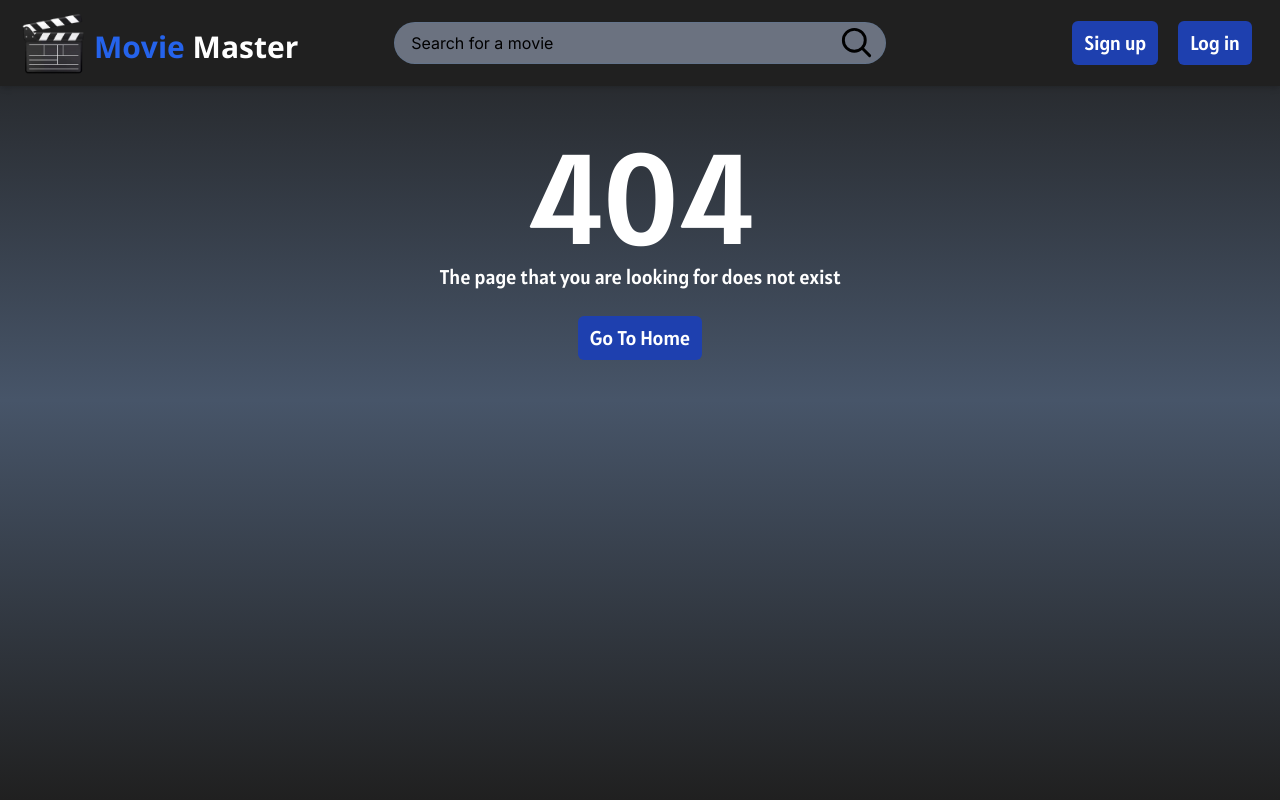
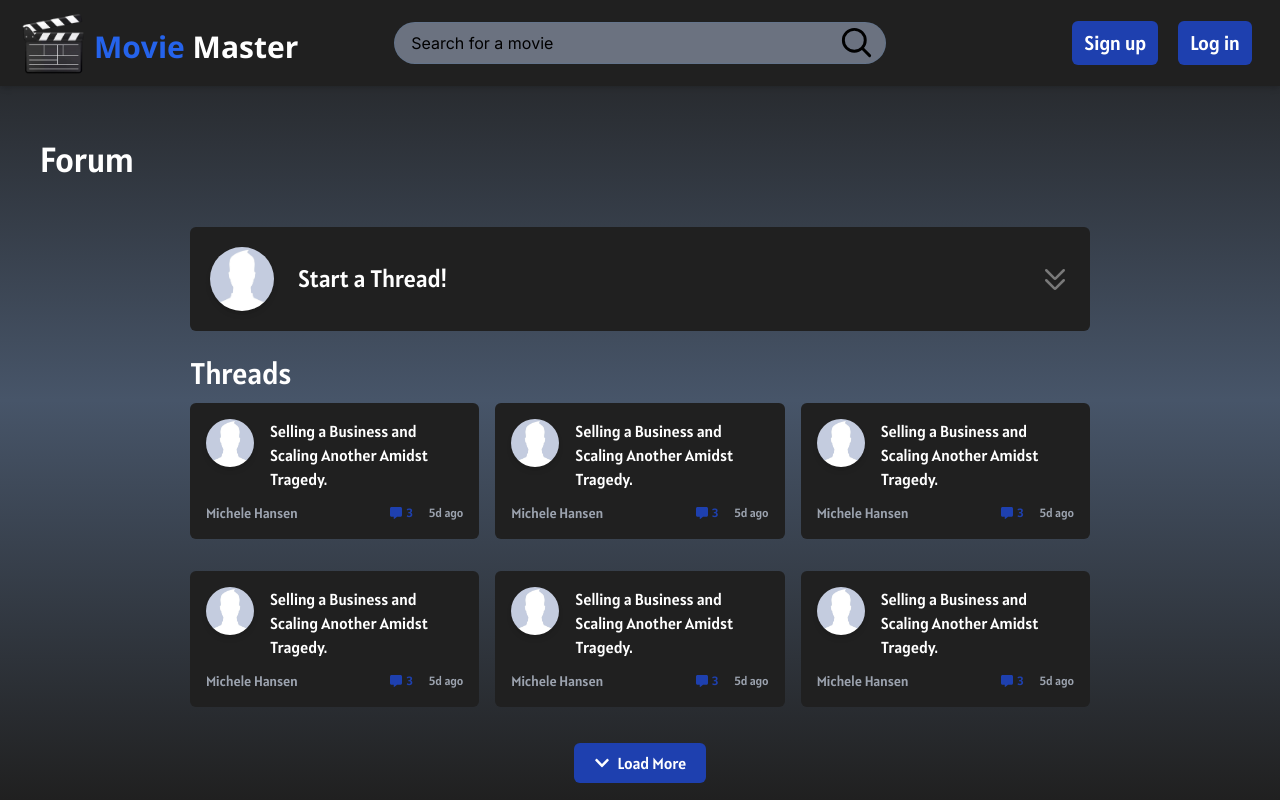
Before and after one commit to Team-Drop-Database/MovieMasters-fe, a Next.js app: page /forum in a window 1280 px wide. Before the commit this address had no page. Shown: the top 800 px of the page. Built offline with nearby package versions, Linux system fonts and the light colour scheme.

Commit message:
start forum page

```diff
--- a/package.json
+++ b/package.json
@@ -14,12 +14,12 @@
     "jwt-decode": "^4.0.0",
     "next": "15.0.3",
     "react": "19.0.0-rc-66855b96-20241106",
-    "react-dom": "19.0.0-rc-66855b96-20241106"
+    "react-dom": "19.0.0-rc-66855b96-20241106",
+    "react-icons": "^5.4.0"
   },
   "devDependencies": {
     "@types/js-cookie": "^3.0.6",
     "@types/node": "^20",
-    "@types/js-cookie": "^3.0.6",
     "@types/react": "^18",
     "@types/react-dom": "^18",
     "eslint": "^8",
--- /dev/null
+++ b/src/app/(pages)/forum/page.tsx
@@ -0,0 +1,200 @@
+"use client";
+
+import React, { useState } from "react";
+import {FaChevronDown, FaCommentAlt} from "react-icons/fa";
+import Image from "next/image";
+import { useAuthContext } from "@/contexts/AuthContext";
+import defaultProfilePicture from "@/assets/images/no-profile-pic.jpg";
+
+export default function Forum() {
+  const [isExpanded, setIsExpanded] = useState(false);
+  const [visibleThreads, setVisibleThreads] = useState(6);
+  const [title, setTitle] = useState("");
+  const [description, setDescription] = useState("");
+
+  const { userDetails } = useAuthContext();
+
+  const threads = [  {
+    title: "Selling a Business and Scaling Another Amidst Tragedy.",
+    author: "Michele Hansen",
+    comments: 3,
+    timeAgo: "5d ago",
+    profilePicture: null,
+  },  {
+    title: "Selling a Business and Scaling Another Amidst Tragedy.",
+    author: "Michele Hansen",
+    comments: 3,
+    timeAgo: "5d ago",
+    profilePicture: null,
+  },  {
+    title: "Selling a Business and Scaling Another Amidst Tragedy.",
+    author: "Michele Hansen",
+    comments: 3,
+    timeAgo: "5d ago",
+    profilePicture: null,
+  },  {
+    title: "Selling a Business and Scaling Another Amidst Tragedy.",
+    author: "Michele Hansen",
+    comments: 3,
+    timeAgo: "5d ago",
+    profilePicture: null,
+  },  {
+    title: "Selling a Business and Scaling Another Amidst Tragedy.",
+    author: "Michele Hansen",
+    comments: 3,
+    timeAgo: "5d ago",
+    profilePicture: null,
+  },  {
+    title: "Selling a Business and Scaling Another Amidst Tragedy.",
+    author: "Michele Hansen",
+    comments: 3,
+    timeAgo: "5d ago",
+    profilePicture: null,
+  },  {
+    title: "Selling a Business and Scaling Another Amidst Tragedy.",
+    author: "Michele Hansen",
+    comments: 3,
+    timeAgo: "5d ago",
+    profilePicture: null,
+  },  {
+    title: "Selling a Business and Scaling Another Amidst Tragedy.",
+    author: "Michele Hansen",
+    comments: 3,
+    timeAgo: "5d ago",
+    profilePicture: null,
+  },  {
+    title: "Selling a Business and Scaling Another Amidst Tragedy.",
+    author: "Michele Hansen",
+    comments: 3,
+    timeAgo: "5d ago",
+    profilePicture: null,
+  },];
+
+  const toggleExpand = () => {
+    setIsExpanded(!isExpanded);
+  };
+
+  const loadMoreThreads = () => {
+    setVisibleThreads((prev) => Math.min(prev + 6, threads.length));
+  };
+
+  const handleCreateThread = () => {
+    if (!title || !description) {
+      alert("Both title and description are required!");
+      return;
+    }
+    alert("Thread created successfully!");
+    setTitle("");
+    setDescription("");
+  };
+
+  return (
+    <div className="flex flex-col items-start pb-10 px-10 font-[family-name:var(--font-alatsi)] text-white">
+      <h1 className="mb-5">Forum</h1>
+
+      <div className="mx-auto w-3/4 my-5">
+        <div
+          className={`flex items-center justify-between mb-0 p-5 bg-background_primary rounded-md cursor-pointer ${
+            isExpanded ? "rounded-b-none" : ""
+          }`}
+          onClick={toggleExpand}
+        >
+          <div className="flex items-center space-x-6">
+            <div className="relative w-16 h-16">
+              <Image
+                className="rounded-full object-cover shadow-md"
+                src={userDetails?.profileUrl || defaultProfilePicture}
+                alt="Profile"
+                fill
+              />
+            </div>
+            <h2 className="text-2xl">{isExpanded ? "Create a Thread" : "Start a Thread!"}</h2>
+          </div>
+
+          <Image
+            className={`opacity-40 hover:opacity-100 transform ${isExpanded ? "rotate-180" : ""}`}
+            src="/double_arrow.svg"
+            alt="Double Arrow"
+            width={30}
+            height={30}
+          />
+        </div>
+
+        {isExpanded && (
+          <div className="bg-background_primary p-5 pt-0 rounded-b-md mb-10">
+            <label className="text-md block mb-2">Title</label>
+            <input
+              type="text"
+              placeholder="What's your topic about?"
+              className="w-full p-3 rounded-md mb-5 text-black"
+              value={title}
+              onChange={(e) => setTitle(e.target.value)}
+            />
+            <label className="text-md block mb-2">Description</label>
+            <textarea
+              placeholder="Let's share what's going on your mind..."
+              className="w-full p-3 rounded-md mb-5 text-black"
+              rows="3"
+              value={description}
+              onChange={(e) => setDescription(e.target.value)}
+            ></textarea>
+            <button
+              className="bg-blue-500 text-white px-5 py-2 rounded-md"
+              onClick={handleCreateThread}
+            >
+              Create Thread
+            </button>
+          </div>
+        )}
+
+        <div>
+          <h2 className="text-3xl mb-3 mt-6">Threads</h2>
+
+          {threads.length === 0 ? (
+            <p>No threads yet, start one!</p>
+          ) : (
+            <div className="grid grid-cols-3 gap-4 sm:grid-cols-1 md:grid-cols-2 lg:grid-cols-3">
+              {threads.slice(0, visibleThreads).map((thread, index) => (
+                <div
+                  key={index}
+                  className="bg-background_primary p-4 rounded-md mb-4 flex flex-col"
+                >
+                  <div className="flex items-start mb-1">
+                    <Image
+                      className="w-12 h-12 rounded-full object-cover shadow-md mr-4"
+                      src={thread.profilePicture || defaultProfilePicture}
+                      alt="Profile"
+                      width={50}
+                      height={50}
+                    />
+                    <div className="flex-grow">
+                      <h3 className="text-base mb-2">{thread.title}</h3>
+                    </div>
+                  </div>
+                  <div className="flex justify-between items-center mt-auto text-xs text-gray-400">
+                    <p className="text-sm">{thread.author}</p>
+                    <div className="flex items-center space-x-4">
+                      <div className="flex items-center text-blue-800">
+                        <FaCommentAlt className="mr-1" /> {thread.comments}
+                      </div>
+                      <span>{thread.timeAgo}</span>
+                    </div>
+                  </div>
+                </div>
+              ))}
+            </div>
+          )}
+        </div>
+
+        {visibleThreads < threads.length && (
+          <button
+            onClick={loadMoreThreads}
+            className="flex items-center mt-5 mx-auto bg-blue-800 text-white px-5 py-2 rounded-md"
+          >
+            <FaChevronDown  className="mr-2" /> Load More
+          </button>
+        )}
+      </div>
+    </div>
+  );
+}
--- a/src/components/Header.tsx
+++ b/src/components/Header.tsx
@@ -86,6 +86,12 @@ export default function Header() {
                 <div
                   className="max-sm:hidden md:text-md lg:text-lg py-2 px-3 bg-blue-800 rounded-md hover:scale-110 transition-all hover:bg-indigo-700 hover:opacity-100 hover:ring-1">
                   Watchlist
+                </div>
+              </BasicTransitionLink>
+              <BasicTransitionLink href={"/forum"}>
+                <div
+                  className="max-sm:hidden md:text-md lg:text-lg py-2 px-3 bg-blue-800 rounded-md hover:scale-110 transition-all hover:bg-indigo-700 hover:opacity-100 hover:ring-1">
+                  Forum
                 </div>
               </BasicTransitionLink>
               <ProfileButton username={userDetails?.username} profileUrl={userDetails?.profileUrl} logout={handleLogout}
```
Also changed, not shown: 1 other file (tests, documents, lock files or other folders).
